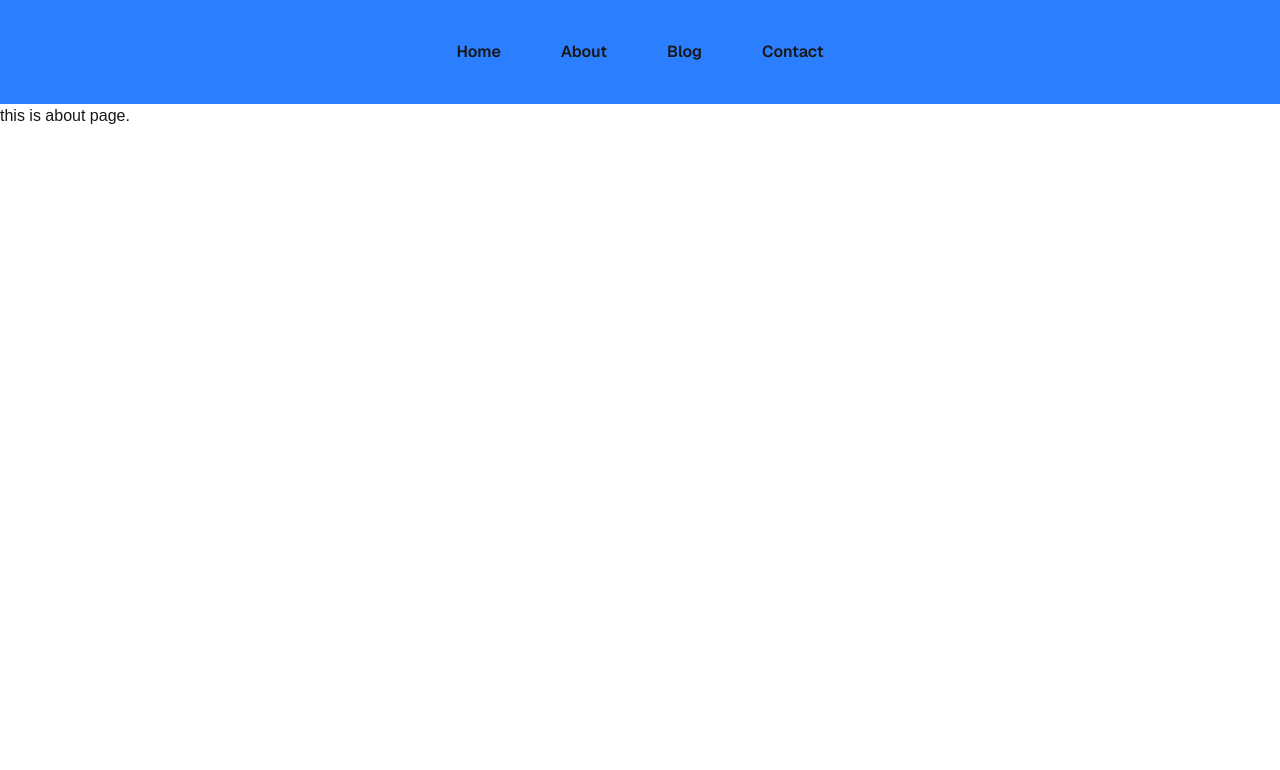
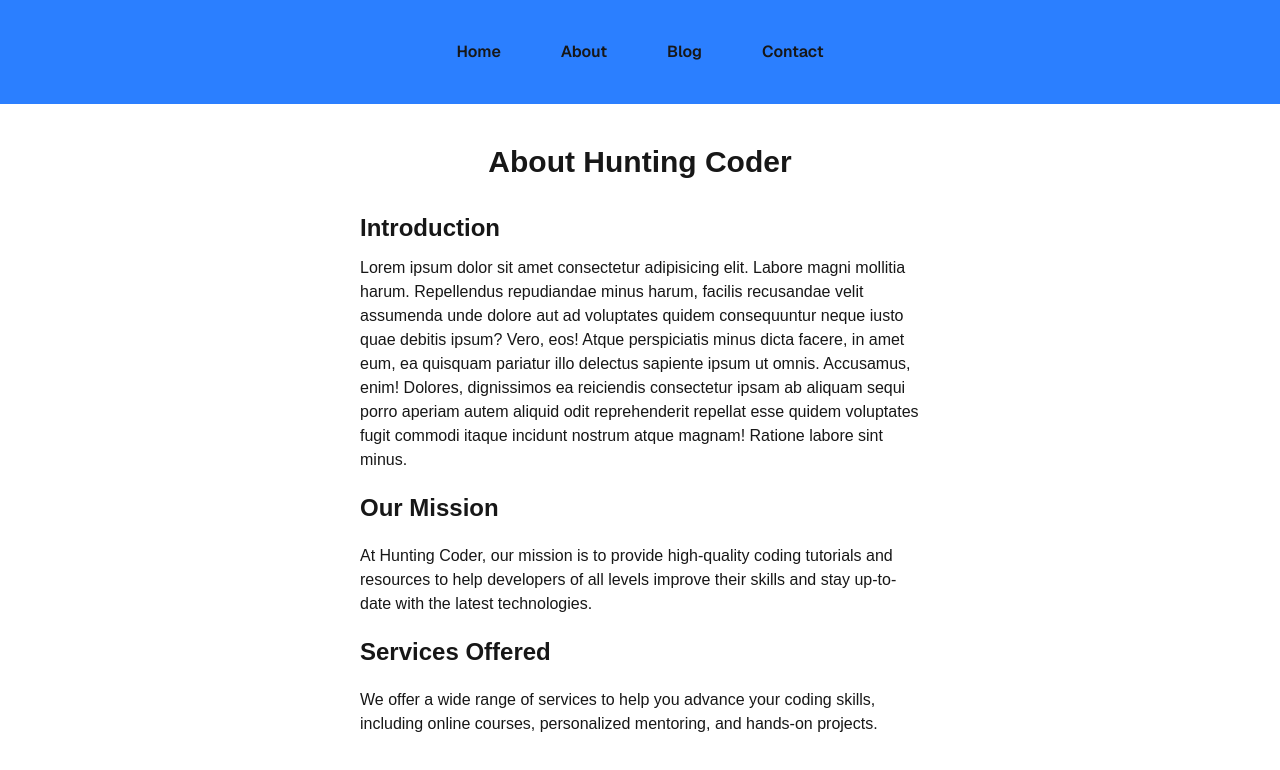
Before and after one commit to sr-divya/hunting-coder, a Next.js app: page /about in a window 1280 px wide. Shown: the top 770 px of the page. Built offline with nearby package versions, Linux system fonts and the light colour scheme.

Commit message:
design about page

```diff
--- a/app/about/page.tsx
+++ b/app/about/page.tsx
@@ -2,9 +2,18 @@ import React from 'react'
 
 const Page = () => {
   return (
-    <div className=''>
-      <h1>this is about page.</h1>
+    <div className='px-90 flex-col py-10'>
+      <div className='flex items-center justify-center '>
+        <h1 className='text-3xl flex font-semibold mb-8 '>About Hunting Coder</h1>
+      </div>
+      <h2 className='text-2xl font-semibold mb-3'>Introduction</h2>
+      <p className='text-base'>Lorem ipsum dolor sit amet consectetur adipisicing elit. Labore magni mollitia harum. Repellendus repudiandae minus harum, facilis recusandae velit assumenda unde dolore aut ad voluptates quidem consequuntur neque iusto quae debitis ipsum? Vero, eos! Atque perspiciatis minus dicta facere, in amet eum, ea quisquam pariatur illo delectus sapiente ipsum ut omnis. Accusamus, enim! Dolores, dignissimos ea reiciendis consectetur ipsam ab aliquam sequi porro aperiam autem aliquid odit reprehenderit repellat esse quidem voluptates fugit commodi itaque incidunt nostrum atque magnam! Ratione labore sint minus.</p>
 
+      <h2 className='text-2xl font-semibold my-5'>Our Mission</h2>
+      <p className='text-base'>At Hunting Coder, our mission is to provide high-quality coding tutorials and resources to help developers of all levels improve their skills and stay up-to-date with the latest technologies.</p>
+
+      <h2 className='text-2xl font-semibold my-5'>Services Offered</h2>
+      <p className='text-base'>We offer a wide range of services to help you advance your coding skills, including online courses, personalized mentoring, and hands-on projects.</p>
     </div>
   )
 }
```
